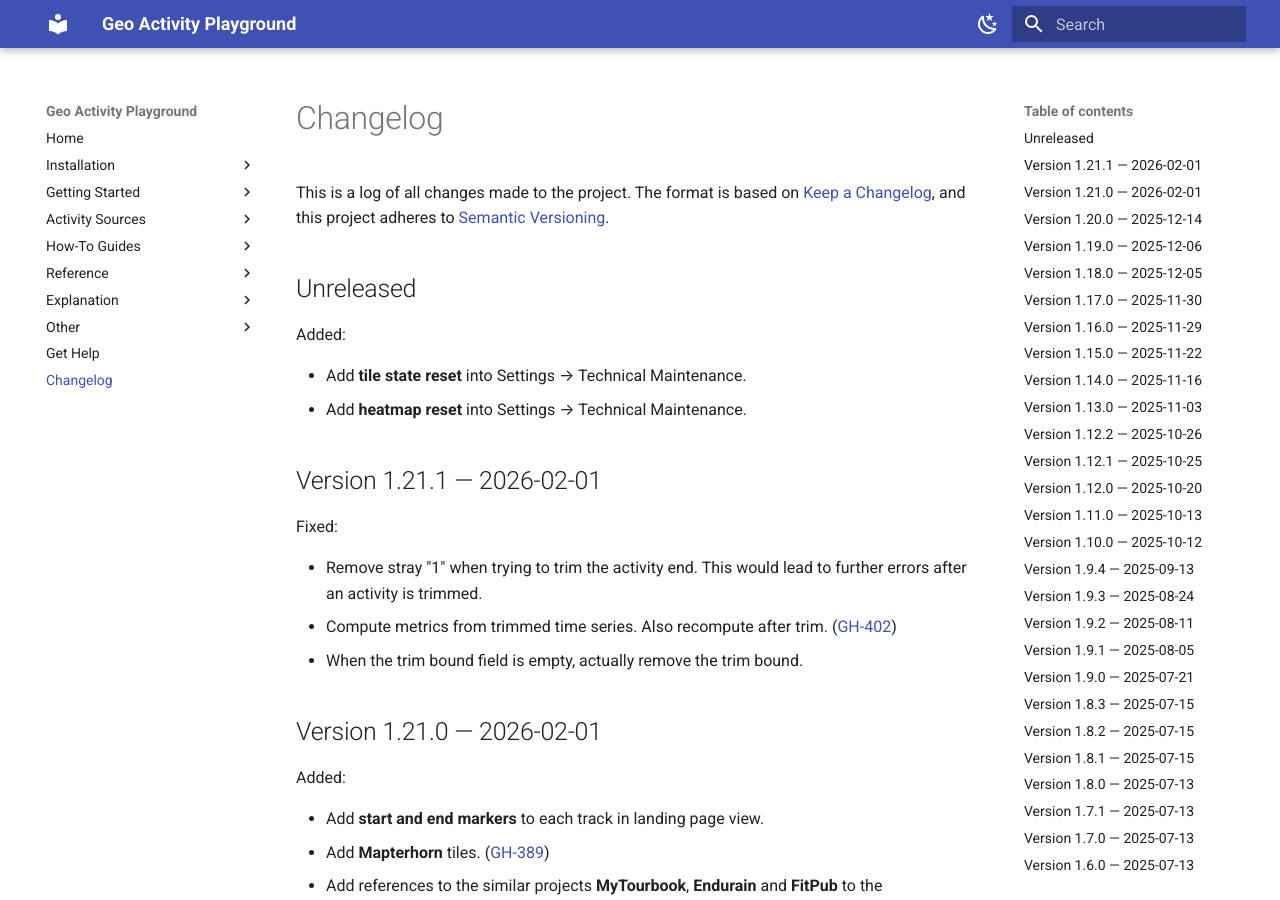
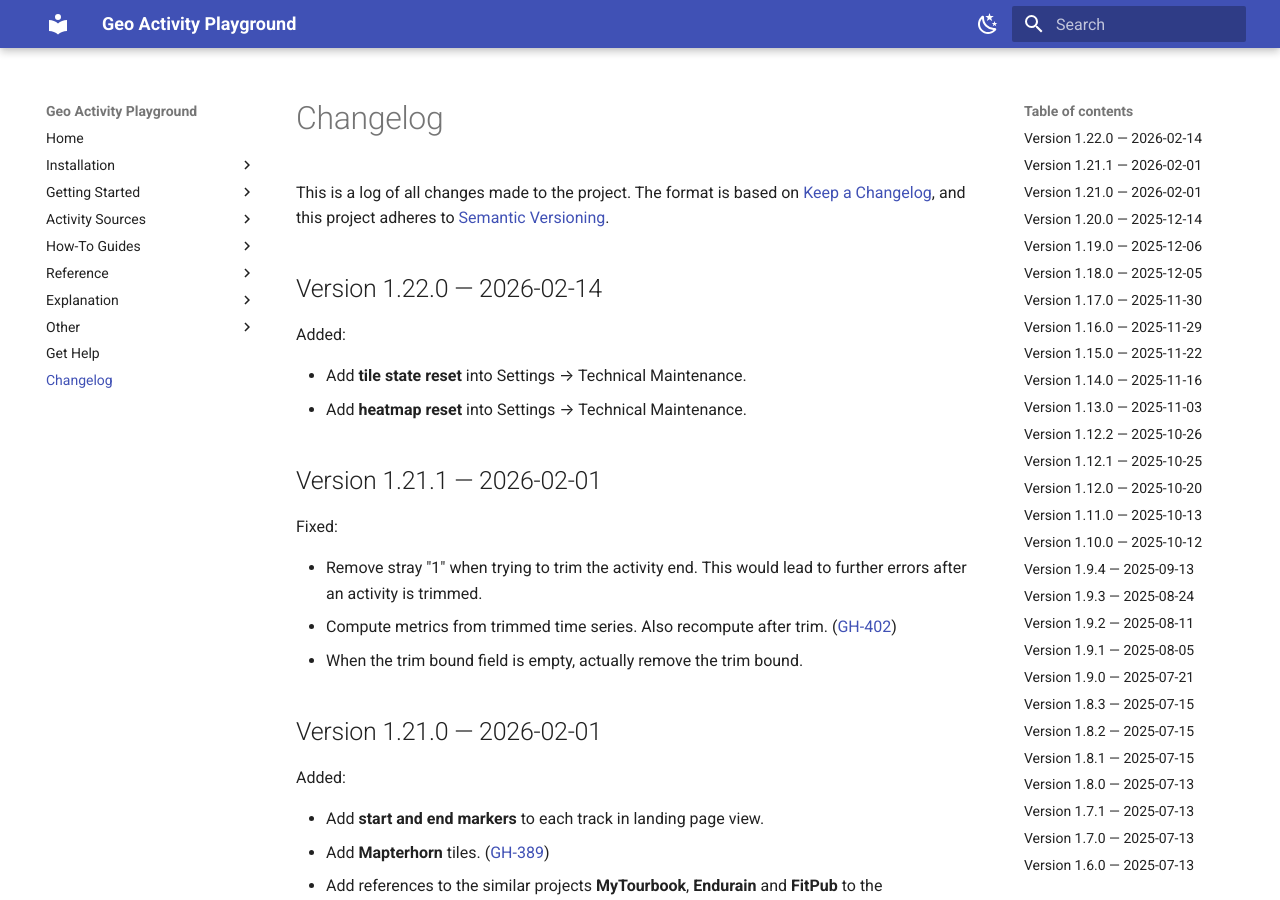
Before and after one commit to martin-ueding/geo-activity-playground, an MkDocs documentation site: the page built from docs/changelog.md, in a window 1280 px wide and 900 px high. Built offline with MkDocs 1.6.1 and Material for MkDocs 9.7.7, drawn with Linux system fonts in a browser that asks for light colours.

Commit message:
chore: bump version to 1.22.0

```diff
--- a/docs/changelog.md
+++ b/docs/changelog.md
@@ -13,7 +13,7 @@ Types of changes
     *Security* in case of vulnerabilities.
 -->
 
-## Unreleased
+## Version 1.22.0 — 2026-02-14
 
 Added:
 
--- a/pyproject.toml
+++ b/pyproject.toml
@@ -1,6 +1,6 @@
 [project]
 name = "geo-activity-playground"
-version = "1.21.1"
+version = "1.22.0"
 description = "Analysis of geo data activities like rides, runs or hikes."
 authors = [{ name = "Martin Ueding", email = "mu@martin-ueding.de" }]
 license = { text = "MIT" }
```
Also changed, not shown: 1 other file.
